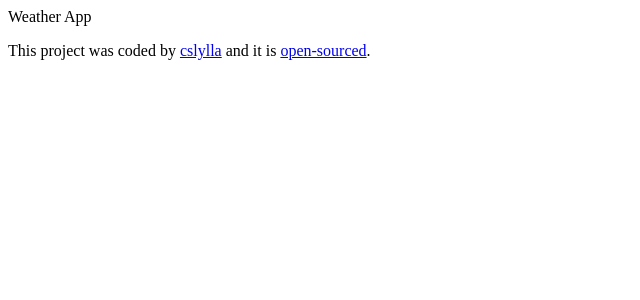
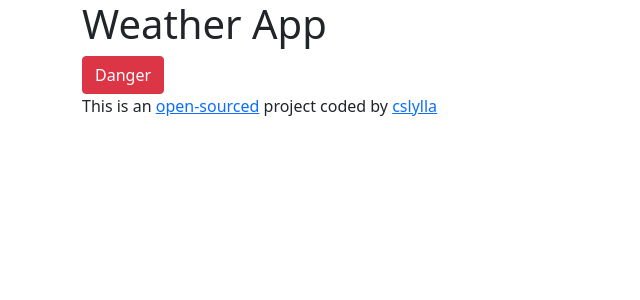
Before and after one commit to cslylla/react-simple-weather-app, a React (Create React App) app: page / in a window 1280 px wide. Shown: the top 300 px of the page, without its empty margins (0-640 px from the left). Built offline with nearby package versions, Linux system fonts and the light colour scheme.

Commit message:
Added bootstrap

```diff
--- a/package.json
+++ b/package.json
@@ -6,6 +6,7 @@
     "@testing-library/jest-dom": "^5.12.0",
     "@testing-library/react": "^11.2.7",
     "@testing-library/user-event": "^12.8.3",
+    "bootstrap": "^5.0.1",
     "react": "^17.0.2",
     "react-dom": "^17.0.2",
     "react-scripts": "4.0.3",
--- a/public/index.html
+++ b/public/index.html
@@ -2,7 +2,6 @@
 <html lang="en">
   <head>
     <meta charset="utf-8" />
-    <link rel="icon" href="%PUBLIC_URL%/favicon.ico" />
     <meta name="viewport" content="width=device-width, initial-scale=1" />
     <meta name="theme-color" content="#000000" />
     <meta
@@ -10,6 +9,7 @@
       content="Current weather and weather forecast application with search for location"
     />
     <link rel="manifest" href="%PUBLIC_URL%/manifest.json" />
+
     <title>🟠 React Simple Weather App</title>
   </head>
   <body>
--- a/src/App.js
+++ b/src/App.js
@@ -3,12 +3,16 @@ import './App.css';
 export default function App() {
   return (
     <div className="App">
-      Weather App
-      <footer>
-        <p>
-          This project was coded by <a href="https://www.linkedin.com/in/lilla-csanaky-a850a617/" target="_blank" title="Open Lilla`s LinkedIn profile" >cslylla</a> and it is <a href="https://github.com/cslylla" target="_blank" title="Open Lilla`s GitHub profile">open-sourced</a>.
-        </p>
-      </footer>
+    <div className="container">
+      <h1>Weather App</h1>
+    <button type="button" class="btn btn-danger">Danger</button>
+<footer>
+    <p>
+      This is an <a href="https://github.com/cslylla" target="_blank" title="Open Lilla`s GitHub profile">open-sourced</a> project coded by <a href="https://www.linkedin.com/in/lilla-csanaky-a850a617/" target="_blank" title="Open Lilla`s LinkedIn profile" >cslylla</a>
+    </p>
+
+</footer>
+    </div>
     </div>
   );
 }
--- a/src/index.js
+++ b/src/index.js
@@ -1,6 +1,7 @@
 import React from 'react';
 import ReactDOM from 'react-dom';
 import './index.css';
+import 'bootstrap/dist/css/bootstrap.min.css';
 import App from './App';
 import reportWebVitals from './reportWebVitals';
 
```
Also changed, not shown: 1 other file (tests, documents, lock files or other folders).
